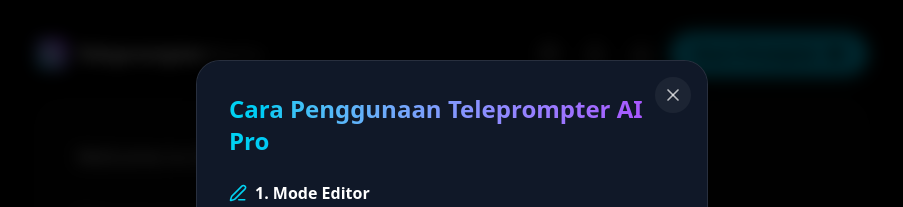
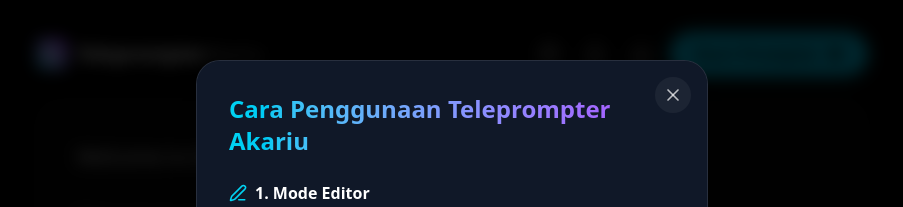
Before and after one commit to berhasilsemua83/teleprompter, a React (Vite) app: page / in a window 1280 px wide. Both pictures are taken after a click on the button 737 px from the left and 54 px from the top of the page. Shown: the top 207 px of the page, without its empty margins (188-1091 px from the left). Built offline with nearby package versions, Linux system fonts and the light colour scheme.

Commit message:
Update App.tsx

```diff
--- a/src/App.tsx
+++ b/src/App.tsx
@@ -149,7 +149,7 @@
         </button>
 
         <h2 className="text-2xl font-bold mb-6 text-transparent bg-clip-text bg-gradient-to-r from-cyan-400 to-purple-500 pr-8">
-          Cara Penggunaan Teleprompter AI Pro
+          Cara Penggunaan Teleprompter Akariu
         </h2>
 
         <div className="space-y-6 text-white/80 text-sm sm:text-base">
```
